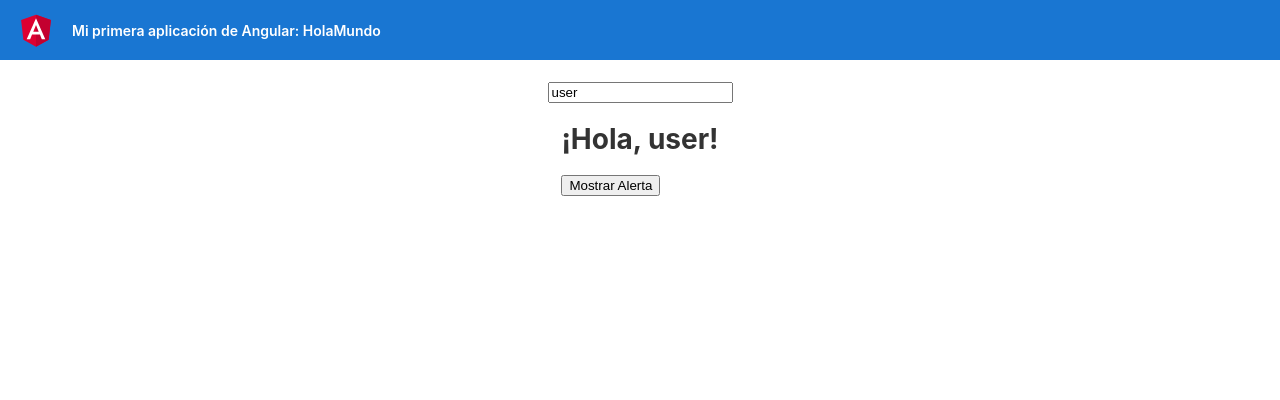
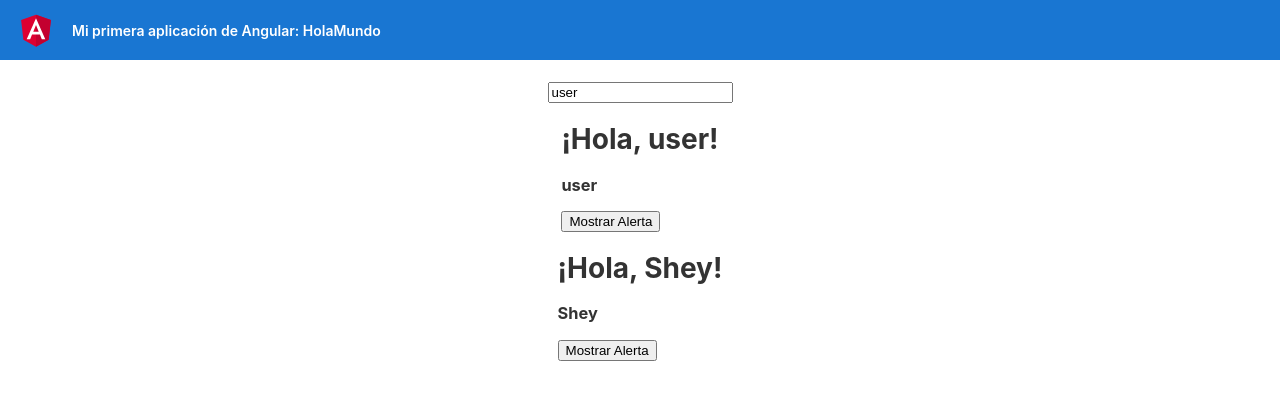
Before and after one commit to SheylaPDV/Angular, an Angular app in the folder HolaMundo/: page / in a window 1280 px wide. Shown: the top 400 px of the page. Built offline with nearby package versions, Linux system fonts and the light colour scheme.

Commit message:
innerText

```diff
--- a/HolaMundo/src/app/app.component.html
+++ b/HolaMundo/src/app/app.component.html
@@ -321,6 +321,7 @@
   <!-- Los parentesis son para escuchar eventos y los corchetes para pasar informacion -->
   <input type="text" placeholder="Nombre del usuario" [(ngModel)]="usuario" />
   <app-saludo [nombre]="usuario"></app-saludo>
+  <app-saludo></app-saludo>
 </div>
 
 <!-- * * * * * * * * * * * * * * * * * * * * * * * * * * * * * * * -->
--- a/HolaMundo/src/app/components/saludo/saludo.component.html
+++ b/HolaMundo/src/app/components/saludo/saludo.component.html
@@ -1,5 +1,8 @@
 <!-- Vista -->
 
 <h1>¡Hola, {{ nombre }}!</h1>
+<h3 id="usuario" [innerText]="nombre">
+  <!-- No indicamos nada en las etiquetas, sino que el valor viene definido por la propiedad -->
+</h3>
 
 <button id="emit-alerta" (click)="alertaSaludo()">Mostrar Alerta</button>
--- a/HolaMundo/src/app/components/saludo/saludo.component.ts
+++ b/HolaMundo/src/app/components/saludo/saludo.component.ts
@@ -1,5 +1,7 @@
 // Controlador
-import { Component, OnInit, Input } from '@angular/core';
+import { Component, OnInit, Input, Output } from '@angular/core';
+// (input) eventos de componentes padre a componentes hijo
+// (output) eventos de componentes hijo a componentes padre
 
 @Component({
   selector: 'app-saludo',
```
